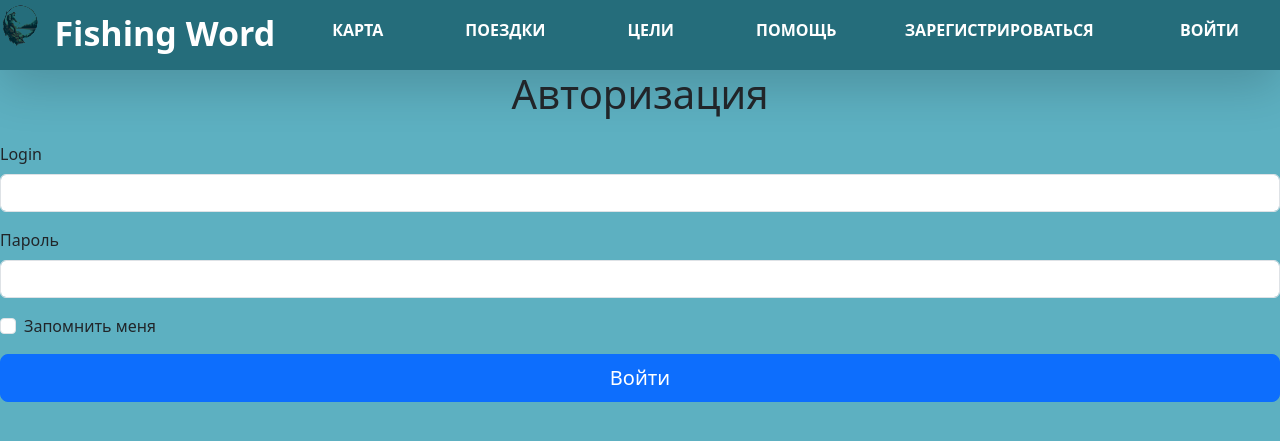
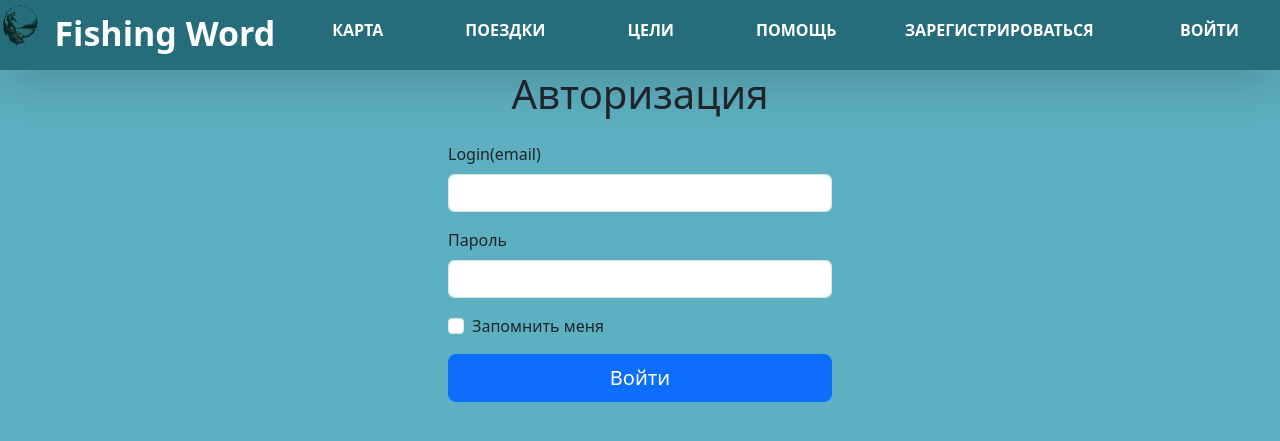
Before and after one commit to Dilyar-48/FishingWord, a Flask app: page /login in a window 1280 px wide. Shown: the top 441 px of the page. Run offline with Flask 3, Linux system fonts and the light colour scheme.

Commit message:
Код+Пояснительная записка+Презентация+Почти Все работает

```diff
--- a/form.py
+++ b/form.py
@@ -1,15 +1,15 @@
 from flask_wtf import FlaskForm
-from wtforms import StringField, PasswordField, BooleanField, SubmitField
+from wtforms import StringField, PasswordField, BooleanField, SubmitField, EmailField
 from wtforms.validators import DataRequired, Length, EqualTo
 
 class LoginForm(FlaskForm):
-    email = StringField('Login', validators=[DataRequired()])
+    email = EmailField('Login(email)', validators=[DataRequired()])
     password = PasswordField('Пароль', validators=[DataRequired()])
     remember_me = BooleanField('Запомнить меня')
     submit = SubmitField('Войти')
 
 class RegisterForm(FlaskForm):
-    email = StringField('Login(email)', validators=[DataRequired()])
+    email = EmailField('Login(email)', validators=[DataRequired()])
     name = StringField('Имя', validators=[DataRequired(), Length(min=2, max=50, message="Имя должно быть от 2 до 50 символов")])
     surname = StringField('Фамилия', validators=[DataRequired(), Length(min=2, max=50, message="Фамилия должна быть от 2 до 50 символов")])
     town = StringField('Город', validators=[DataRequired()])
--- a/static/css/title.css
+++ b/static/css/title.css
@@ -96,7 +96,7 @@ body {
 .center-flex {
     width: 100%;
     text-align: center;
-    position: relative;
+    position: relative;ч
 }
 
 .text_title {
@@ -160,3 +160,9 @@ body {
     grid-column: 4 / 5;
     grid-row: 3 / 4;
 }
+
+/*-------------------Форма-------------------*/
+form {
+    width: 30%;
+    margin: 0 auto;
+}
--- a/templates/index.html
+++ b/templates/index.html
@@ -1,7 +1,7 @@
 {% extends "base.html" %}
 
 {% block content %}
-<body style="background-color: #256D7B; height: 90vw;">
+<body style="height: 90vw;">
     <div class="center-flex" style="height: 33vw;">
         <div class="header finisher-header" style="height: 100%;">
             <h1 class="text_title r10 slide-left">Планируйте поездки</h1>
--- a/templates/login.html
+++ b/templates/login.html
@@ -28,7 +28,7 @@
             {{ form.submit(class="btn btn-primary btn-lg w-100") }}
         </div>
         {% if message %}
-            <div class="alert alert-danger">{{ message }}</div>
+            <div class="alert alert-success">{{ message }}</div>
         {% endif %}
     </form>
 {% endblock %}
```
